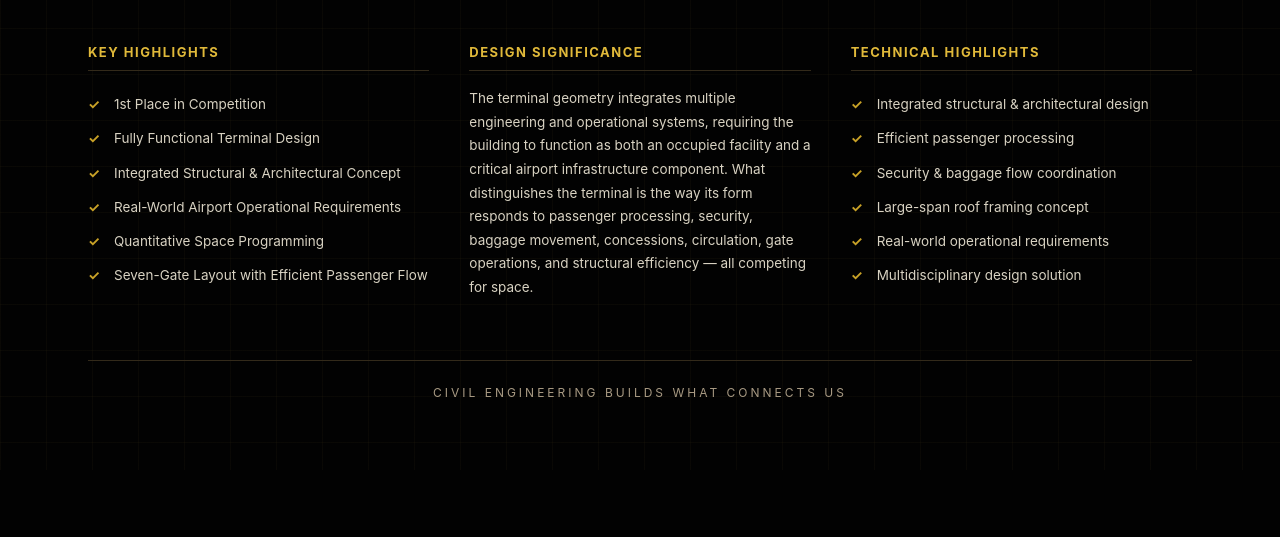
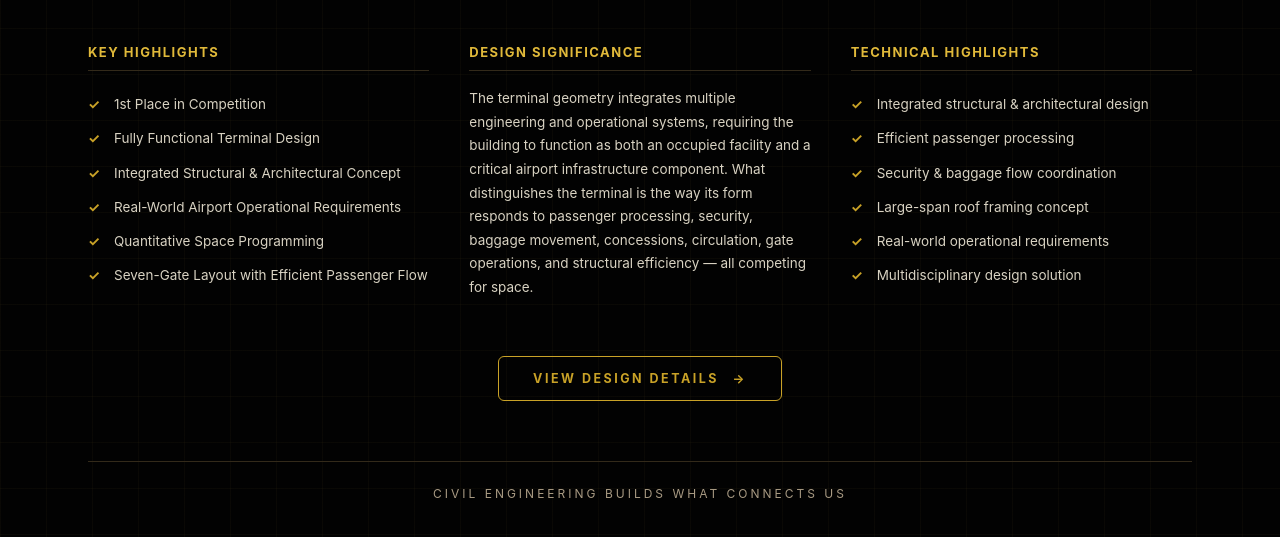
Before and after one commit to jamarihallman/JamariHallman7.github.io, a plain HTML site: page structural-design/airport-terminal.html in a window 1280 px wide. Shown: the part 1628-2165 px from the top of the page. Before the commit the page ends 2098 px from the top, so only its background shows below. Drawn offline with Linux system fonts and the light colour scheme.

Commit message:
Update airport-terminal.html

```diff
--- a/structural-design/airport-terminal.html
+++ b/structural-design/airport-terminal.html
@@ -110,6 +110,19 @@
   .check-list li::before{content:"✓"; position:absolute; left:0; top:7px; color:var(--gold); font-weight:700;}
   .plain-text{font-size:13.5px; color:var(--text-body); line-height:1.75; margin:0;}
 
+  /* Design details button */
+  .details-btn-wrap{margin-top:56px; text-align:center;}
+  .details-btn{
+    display:inline-block; padding:14px 34px;
+    border:1px solid var(--gold); border-radius:6px;
+    color:var(--gold); text-decoration:none;
+    text-transform:uppercase; font-size:12.5px; font-weight:700; letter-spacing:2.5px;
+    transition:background .2s, color .2s;
+  }
+  .details-btn span{display:inline-block; margin-left:8px; transition:transform .2s;}
+  .details-btn:hover{background:var(--gold); color:var(--black);}
+  .details-btn:hover span{transform:translateX(6px);}
+
   /* Footer */
   .footer-tag{
     text-align:center; margin-top:60px; padding-top:24px;
@@ -213,6 +226,10 @@
     </div>
   </div>
 
+  <div class="details-btn-wrap">
+    <a class="details-btn" href="airport-details/">View Design Details <span>&rarr;</span></a>
+  </div>
+
   <div class="footer-tag">Civil Engineering Builds What Connects Us</div>
 
 </div>
```
